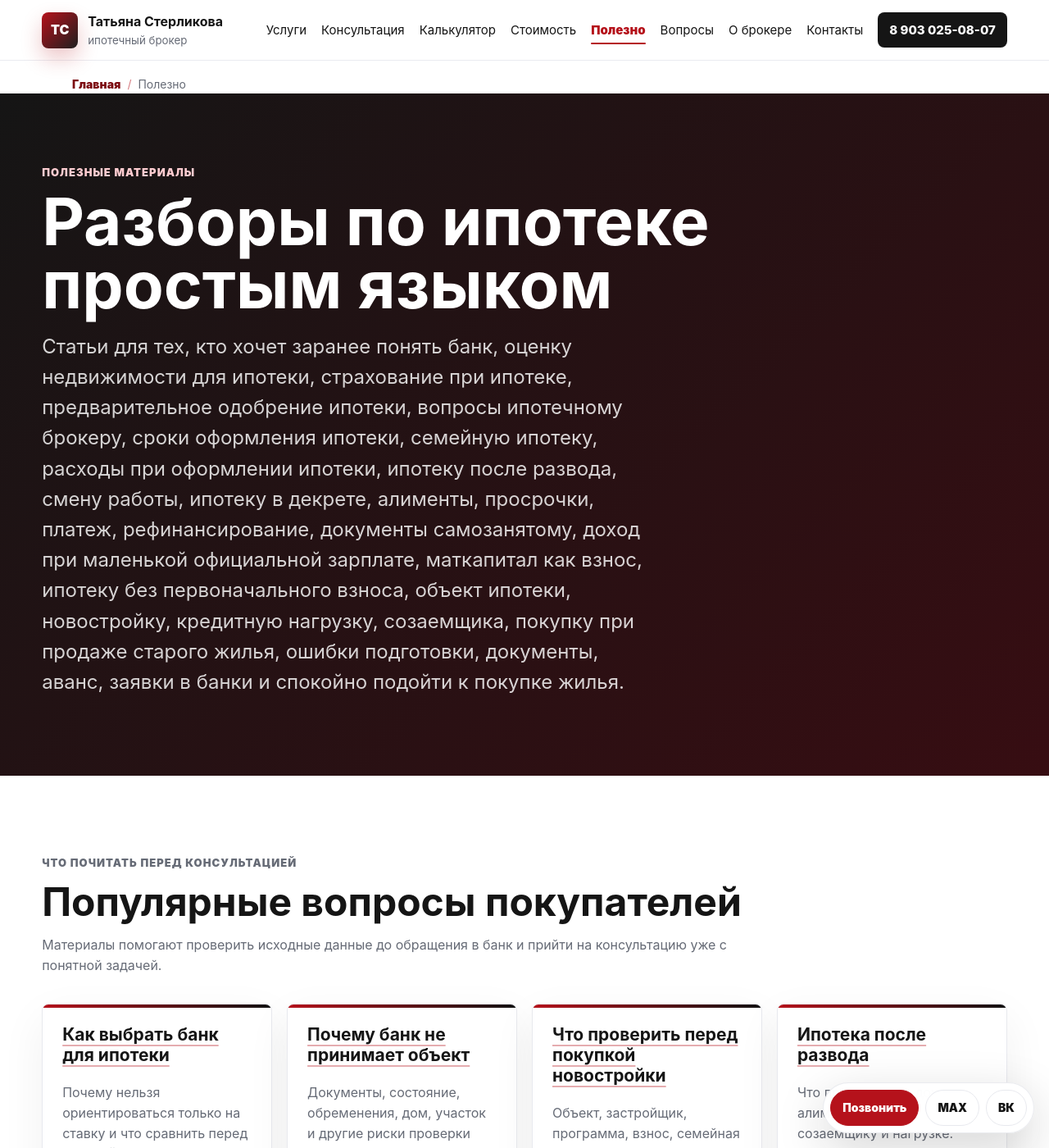
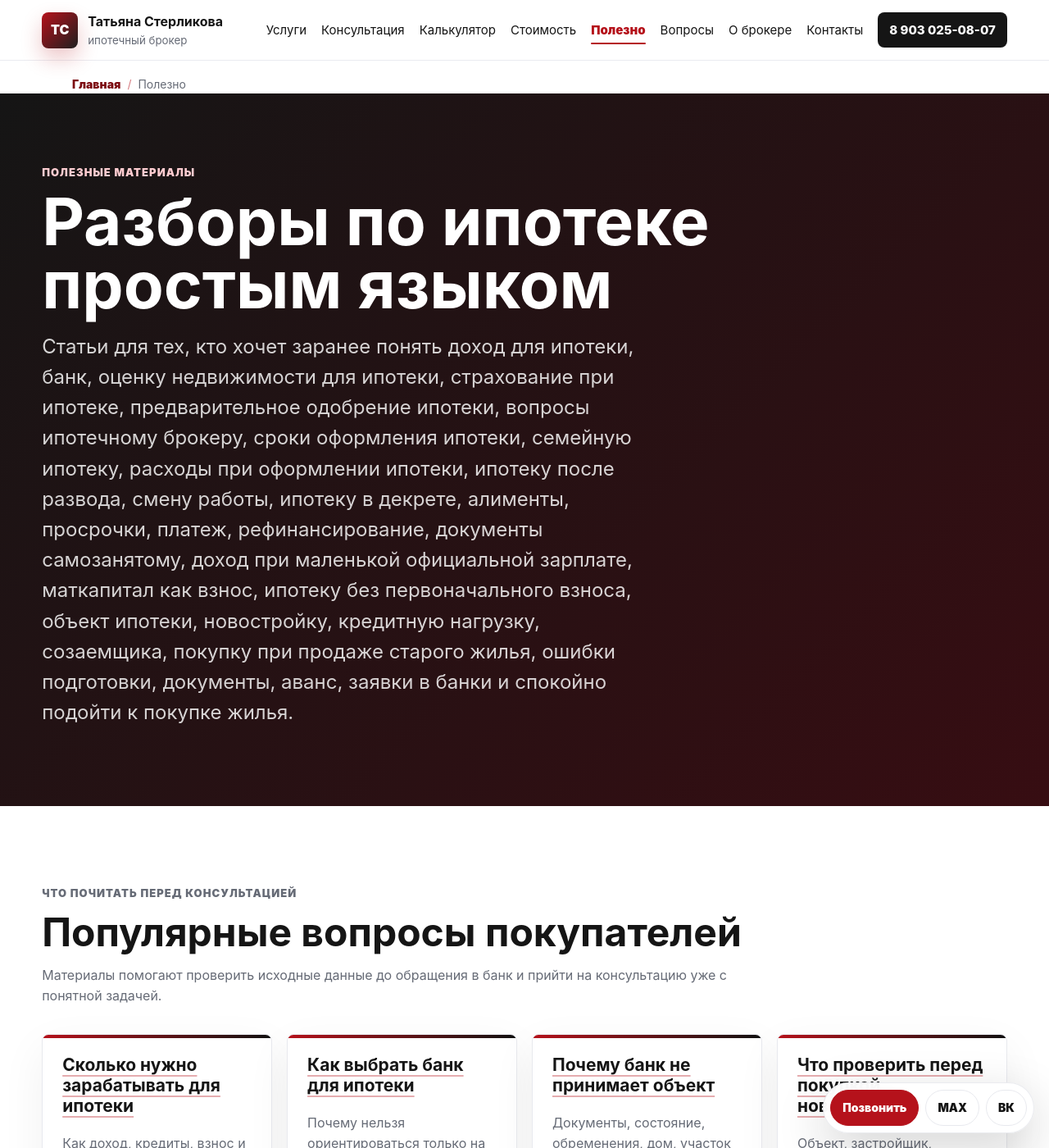
Before and after one commit to deputat36/broker, a Jekyll site: the page built from polezno.md, in a window 1280 px wide and 1400 px high. Shown: the whole window at 82% size. Built offline with Jekyll 4.4.1, drawn with Linux system fonts in a browser that asks for light colours; our own code applies the rules of GitHub Pages for plain Markdown files; some of the changed text lies outside the part shown.

Commit message:
Добавлена статья о доходе для ипотеки в хаб

```diff
--- a/polezno.md
+++ b/polezno.md
@@ -1,7 +1,7 @@
 ---
 layout: default
 title: Полезные материалы по ипотеке | Татьяна Стерликова
-description: Статьи по ипотеке в Борисоглебске: оценка недвижимости для ипотеки, страхование при ипотеке, предварительное одобрение ипотеки, вопросы ипотечному брокеру, сроки оформления ипотеки, семейная ипотека, расходы при оформлении ипотеки, ипотека после развода, ипотека при смене работы, ипотека в декрете, алименты и ипотека, просрочки и ипотека, выбор банка, снижение платежа, рефинансирование, документы самозанятому, маленькая официальная зарплата, маткапитал как взнос, ипотека без первоначального взноса, объект ипотеки, новостройка, кредитная нагрузка, созаемщик, покупка при продаже старого жилья, комфортный платеж, действующие кредиты, кредитные карты, ошибки подготовки, аванс, заявки в банки и документы.
+description: Статьи по ипотеке в Борисоглебске: доход для ипотеки, оценка недвижимости для ипотеки, страхование при ипотеке, предварительное одобрение ипотеки, вопросы ипотечному брокеру, сроки оформления ипотеки, семейная ипотека, расходы при оформлении ипотеки, ипотека после развода, ипотека при смене работы, ипотека в декрете, алименты и ипотека, просрочки и ипотека, выбор банка, снижение платежа, рефинансирование, документы самозанятому, маленькая официальная зарплата, маткапитал как взнос, ипотека без первоначального взноса, объект ипотеки, новостройка, кредитная нагрузка, созаемщик, покупка при продаже старого жилья, комфортный платеж, действующие кредиты, кредитные карты, ошибки подготовки, аванс, заявки в банки и документы.
 permalink: /polezno/
 og_type: article
 ---
@@ -10,7 +10,7 @@
   <div class="breadcrumbs"><a href="{{ '/' | relative_url }}">Главная</a> / Полезно</div>
   <p class="eyebrow">Полезные материалы</p>
   <h1>Разборы по ипотеке простым языком</h1>
-  <p class="lead">Статьи для тех, кто хочет заранее понять банк, оценку недвижимости для ипотеки, страхование при ипотеке, предварительное одобрение ипотеки, вопросы ипотечному брокеру, сроки оформления ипотеки, семейную ипотеку, расходы при оформлении ипотеки, ипотеку после развода, смену работы, ипотеку в декрете, алименты, просрочки, платеж, рефинансирование, документы самозанятому, доход при маленькой официальной зарплате, маткапитал как взнос, ипотеку без первоначального взноса, объект ипотеки, новостройку, кредитную нагрузку, созаемщика, покупку при продаже старого жилья, ошибки подготовки, документы, аванс, заявки в банки и спокойно подойти к покупке жилья.</p>
+  <p class="lead">Статьи для тех, кто хочет заранее понять доход для ипотеки, банк, оценку недвижимости для ипотеки, страхование при ипотеке, предварительное одобрение ипотеки, вопросы ипотечному брокеру, сроки оформления ипотеки, семейную ипотеку, расходы при оформлении ипотеки, ипотеку после развода, смену работы, ипотеку в декрете, алименты, просрочки, платеж, рефинансирование, документы самозанятому, доход при маленькой официальной зарплате, маткапитал как взнос, ипотеку без первоначального взноса, объект ипотеки, новостройку, кредитную нагрузку, созаемщика, покупку при продаже старого жилья, ошибки подготовки, документы, аванс, заявки в банки и спокойно подойти к покупке жилья.</p>
 </section>
 
 <section class="section">
@@ -20,6 +20,7 @@
     <p>Материалы помогают проверить исходные данные до обращения в банк и прийти на консультацию уже с понятной задачей.</p>
   </div>
   <div class="grid cards-4">
+    <article class="card"><h3><a href="{{ '/polezno/skolko-nuzhno-zarabatyvat-dlya-ipoteki/' | relative_url }}">Сколько нужно зарабатывать для ипотеки</a></h3><p>Как доход, кредиты, взнос и состав семьи влияют на расчет платежа.</p></article>
     <article class="card"><h3><a href="{{ '/polezno/kak-vybrat-bank-dlya-ipoteki/' | relative_url }}">Как выбрать банк для ипотеки</a></h3><p>Почему нельзя ориентироваться только на ставку и что сравнить перед подачей заявки.</p></article>
     <article class="card"><h3><a href="{{ '/polezno/pochemu-bank-ne-odobryaet-obekt-ipoteki/' | relative_url }}">Почему банк не принимает объект</a></h3><p>Документы, состояние, обременения, дом, участок и другие риски проверки объекта.</p></article>
     <article class="card"><h3><a href="{{ '/polezno/chto-proverit-pered-pokupkoy-novostroyki-v-ipoteku/' | relative_url }}">Что проверить перед покупкой новостройки</a></h3><p>Объект, застройщик, программа, взнос, семейная ипотека, бронь и сроки сделки.</p></article>
```
